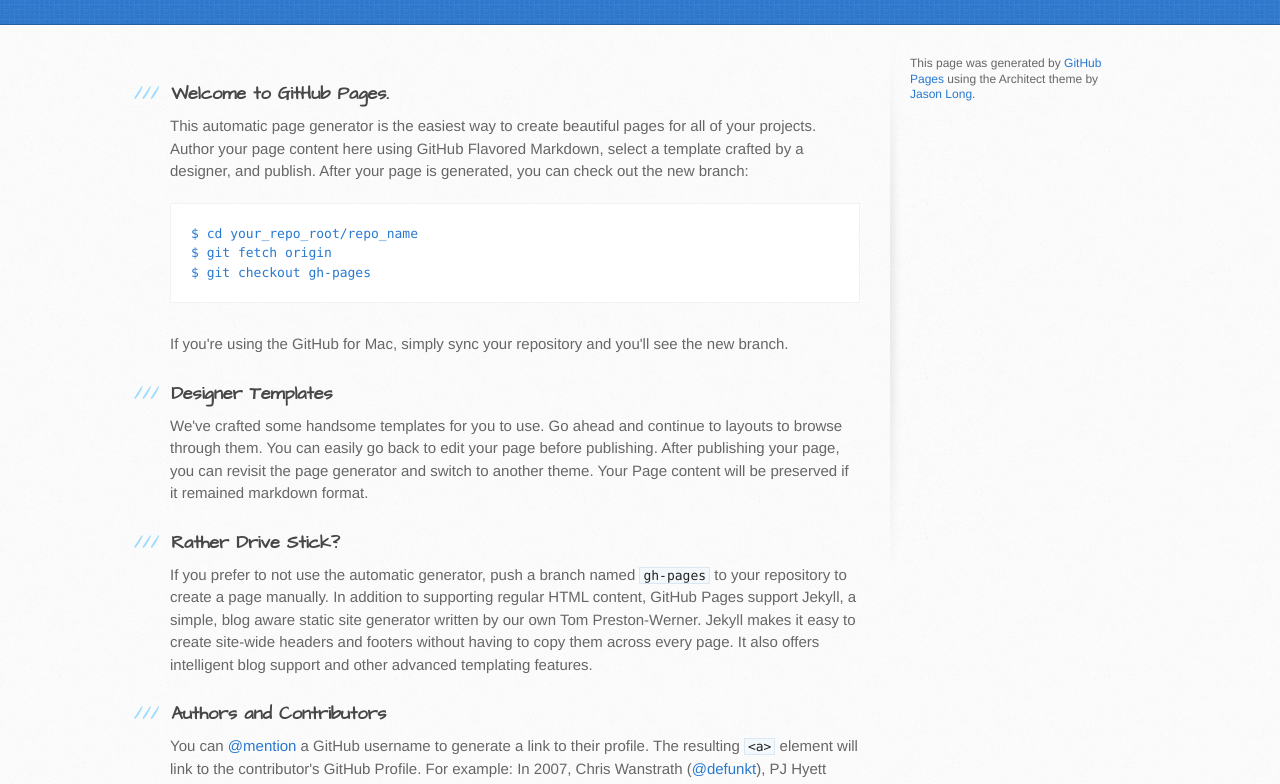
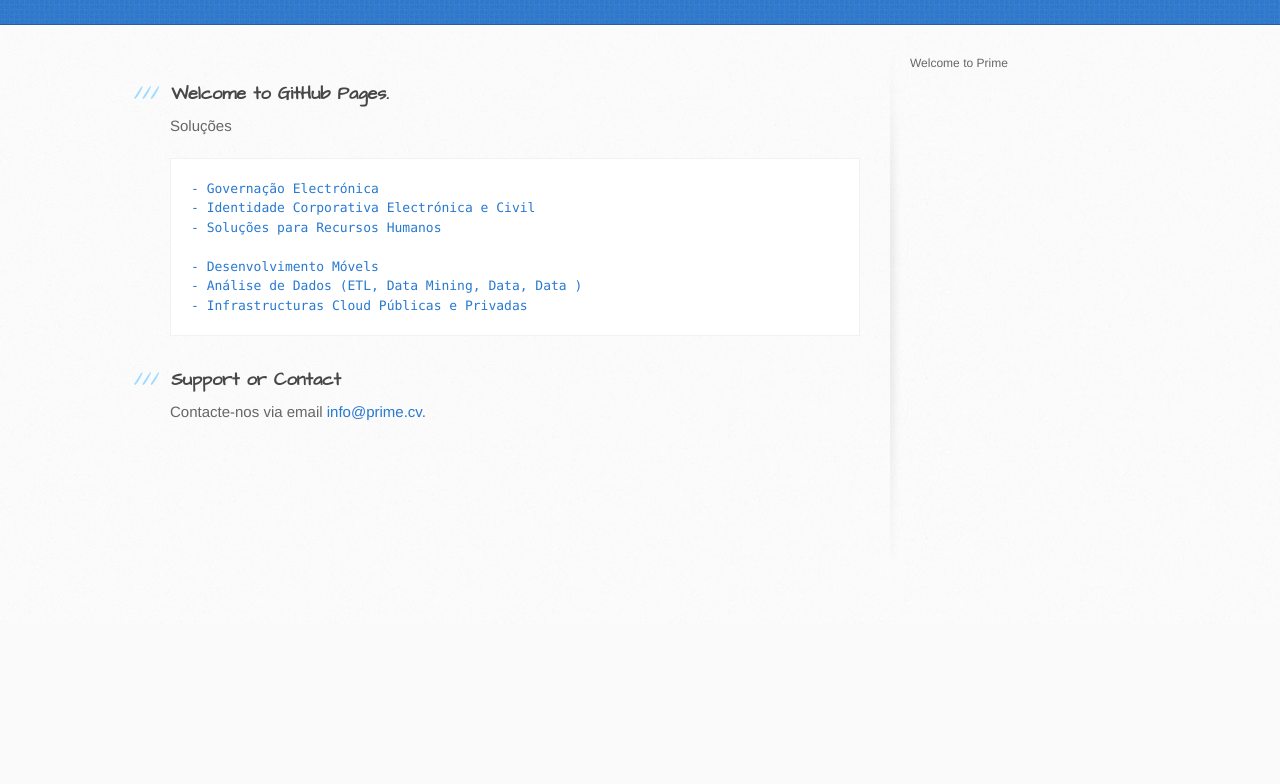
Before and after one commit to primecv/primecv.github.io, a plain HTML site: page index.html in a window 1280 px wide. Shown: the part 176-960 px from the top of the page. After the commit the page ends 800 px from the top, so only its background shows below. Drawn offline with Linux system fonts and the light colour scheme.

Commit message:
Updates on the Main Page

```diff
--- a/index.html
+++ b/index.html
@@ -13,15 +13,15 @@
     <script src="//html5shiv.googlecode.com/svn/trunk/html5.js"></script>
     <![endif]-->
 
-    <title>Prime Consulting by primecv</title>
+    <title>Prime Consulting </title>
   </head>
 
   <body>
     <header>
       <div class="inner">
         <h1>Prime Consulting</h1>
-        <h2>Prime Consulting</h2>
-        <a href="https://github.com/primecv" class="button"><small>Follow me on</small>GitHub</a>
+        <h2>soluções globais, competências locais</h2>
+        <a href="https://github.com/primecv" class="button"><small>Siga-nos no</small>GitHub</a>
       </div>
     </header>
 
@@ -31,40 +31,28 @@
           <h3>
 <a name="welcome-to-github-pages" class="anchor" href="#welcome-to-github-pages"><span class="octicon octicon-link"></span></a>Welcome to GitHub Pages.</h3>
 
-<p>This automatic page generator is the easiest way to create beautiful pages for all of your projects. Author your page content here using GitHub Flavored Markdown, select a template crafted by a designer, and publish. After your page is generated, you can check out the new branch:</p>
+<p>Soluções</p>
 
-<pre><code>$ cd your_repo_root/repo_name
-$ git fetch origin
-$ git checkout gh-pages
+<pre><code>- Governação Electrónica
+- Identidade Corporativa Electrónica e Civil
+- Soluções para Recursos Humanos
+
+- Desenvolvimento Móvels
+- Análise de Dados (ETL, Data Mining, Data, Data )
+- Infrastructuras Cloud Públicas e Privadas
 </code></pre>
 
-<p>If you're using the GitHub for Mac, simply sync your repository and you'll see the new branch.</p>
-
-<h3>
-<a name="designer-templates" class="anchor" href="#designer-templates"><span class="octicon octicon-link"></span></a>Designer Templates</h3>
-
-<p>We've crafted some handsome templates for you to use. Go ahead and continue to layouts to browse through them. You can easily go back to edit your page before publishing. After publishing your page, you can revisit the page generator and switch to another theme. Your Page content will be preserved if it remained markdown format.</p>
-
-<h3>
-<a name="rather-drive-stick" class="anchor" href="#rather-drive-stick"><span class="octicon octicon-link"></span></a>Rather Drive Stick?</h3>
-
-<p>If you prefer to not use the automatic generator, push a branch named <code>gh-pages</code> to your repository to create a page manually. In addition to supporting regular HTML content, GitHub Pages support Jekyll, a simple, blog aware static site generator written by our own Tom Preston-Werner. Jekyll makes it easy to create site-wide headers and footers without having to copy them across every page. It also offers intelligent blog support and other advanced templating features.</p>
-
-<h3>
-<a name="authors-and-contributors" class="anchor" href="#authors-and-contributors"><span class="octicon octicon-link"></span></a>Authors and Contributors</h3>
-
-<p>You can <a href="https://github.com/blog/821" class="user-mention">@mention</a> a GitHub username to generate a link to their profile. The resulting <code>&lt;a&gt;</code> element will link to the contributor's GitHub Profile. For example: In 2007, Chris Wanstrath (<a href="https://github.com/defunkt" class="user-mention">@defunkt</a>), PJ Hyett (<a href="https://github.com/pjhyett" class="user-mention">@pjhyett</a>), and Tom Preston-Werner (<a href="https://github.com/mojombo" class="user-mention">@mojombo</a>) founded GitHub.</p>
 
 <h3>
 <a name="support-or-contact" class="anchor" href="#support-or-contact"><span class="octicon octicon-link"></span></a>Support or Contact</h3>
 
-<p>Having trouble with Pages? Check out the documentation at <a href="http://help.github.com/pages">http://help.github.com/pages</a> or contact <a href="mailto:support@github.com">support@github.com</a> and we’ll help you sort it out.</p>
+<p>Contacte-nos via email  <a href="mailto:info@prime.cv">info@prime.cv</a>.</p>
         </section>
 
         <aside id="sidebar">
 
 
-          <p>This page was generated by <a href="https://pages.github.com">GitHub Pages</a> using the Architect theme by <a href="https://twitter.com/jasonlong">Jason Long</a>.</p>
+          <p>Welcome to Prime</p>
         </aside>
       </div>
     </div>
```
